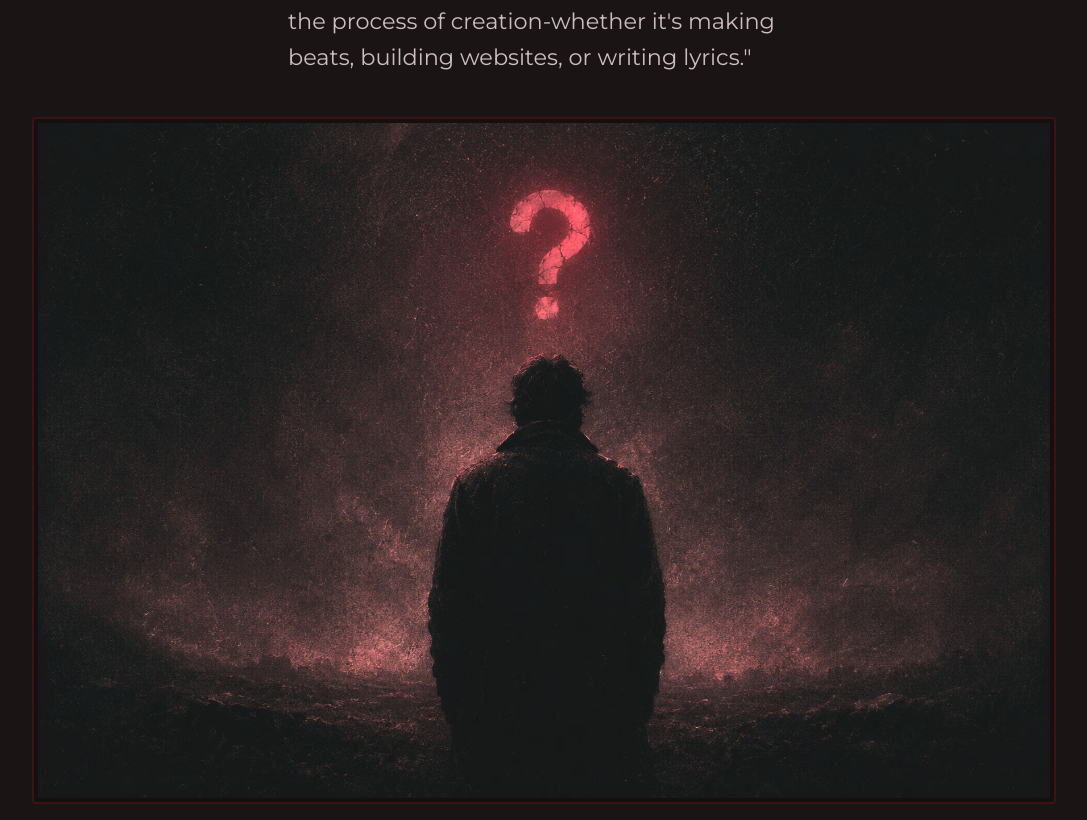
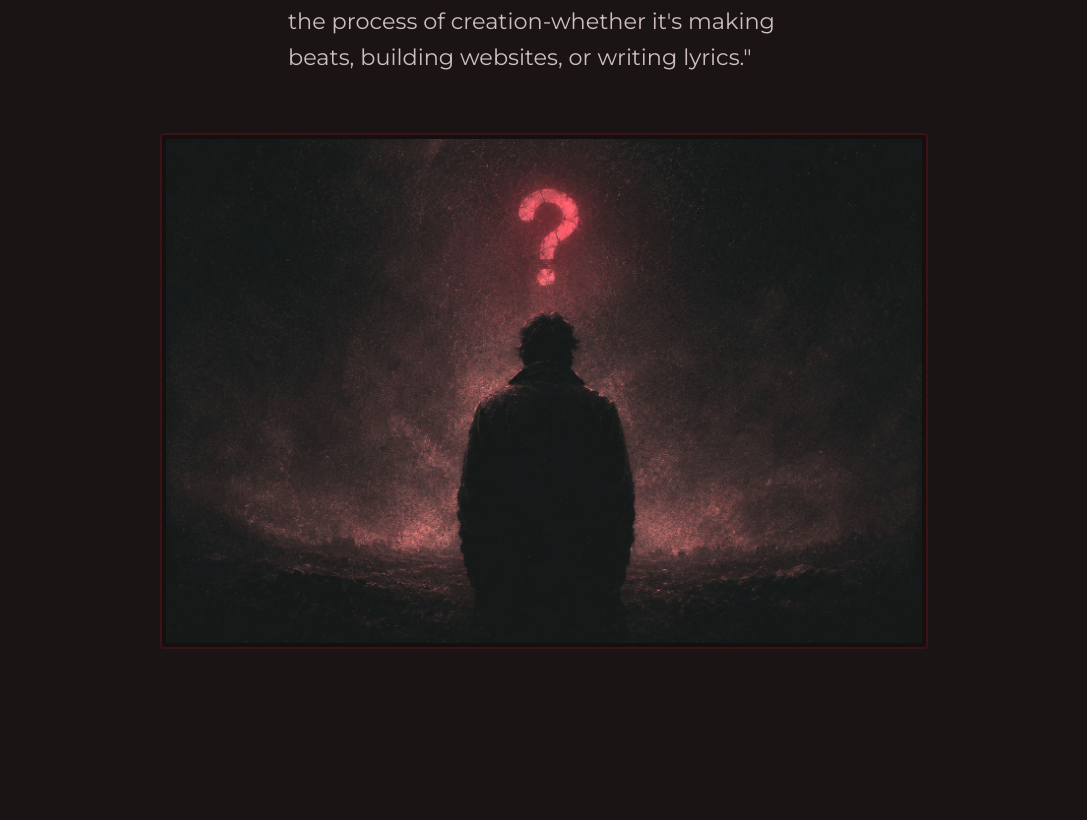
Before and after one commit to BEROX999/Coursera_CSS_Homework, a website: page about.html in a window 1280 px wide. Shown: the part 409-1229 px from the top of the page, without its empty margins (96-1183 px from the left). After the commit the page ends 1090 px from the top, so only its background shows below. Drawn offline with Linux system fonts and the light colour scheme.

Commit message:
overflow fix

```diff
--- a/css/style.css
+++ b/css/style.css
@@ -43,7 +43,7 @@ nav {
     font-family: 'Montserrat', sans-serif;
     font-size: 1rem;
     color: #fae8eb;
-    width: 100vw;
+    width: 100%;
 }
 
 nav ul {
@@ -470,14 +470,14 @@ h1 {
 
 .about-img {
     display: block;
-    max-width: 1024px;
+    max-width: 60%;
     height: auto;
     border: 2px solid rgba(121, 24, 32, 0.4);
     object-fit: cover;
     padding: 4px;
     border-radius: 4px;
     background-color: rgba(0, 0, 0, 0.2);
-    margin: 1em auto;
+    margin: 2em auto;
 }
 
 
```
